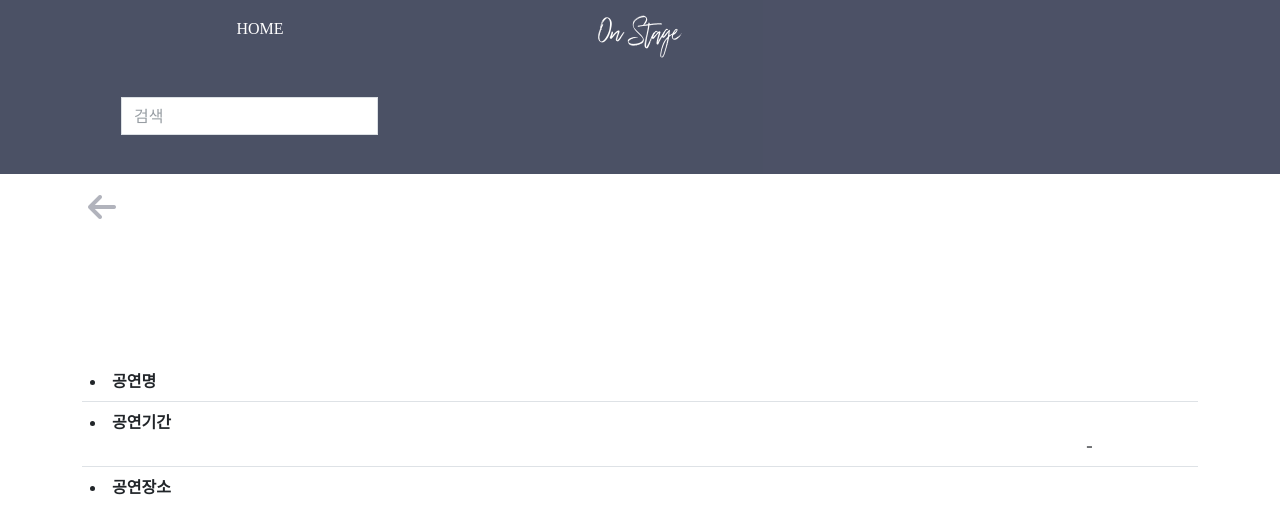
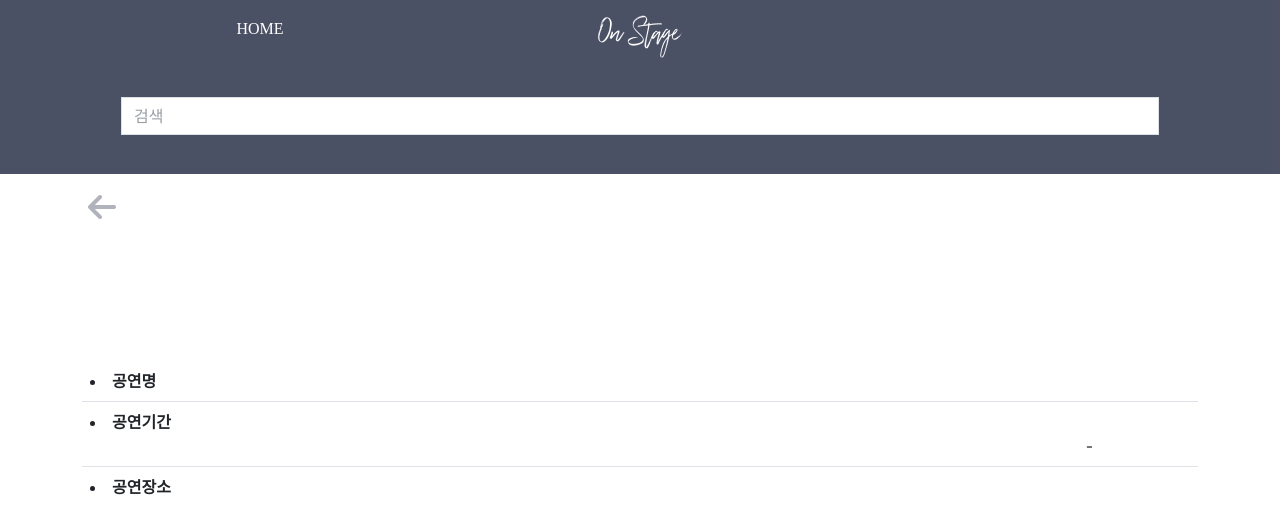
Before and after one commit to im175cm/shinning-daegu, a Flask app: template templates/info.html in a window 1280 px wide. Shown: the top 507 px of the page. Run offline with Flask 2, Linux system fonts and the light colour scheme; the template is opened without the code that fills it, so the values that code supplies are empty; some libraries are stand-ins or nearby versions; some web fonts are replaced.

Commit message:
Update style.css
Modify search box size

```diff
--- a/static/css/style.css
+++ b/static/css/style.css
@@ -124,3 +124,7 @@ a {
     color: #000825;
     opacity: 30%;
 }
+
+form {
+    width: 100%;
+}
```
